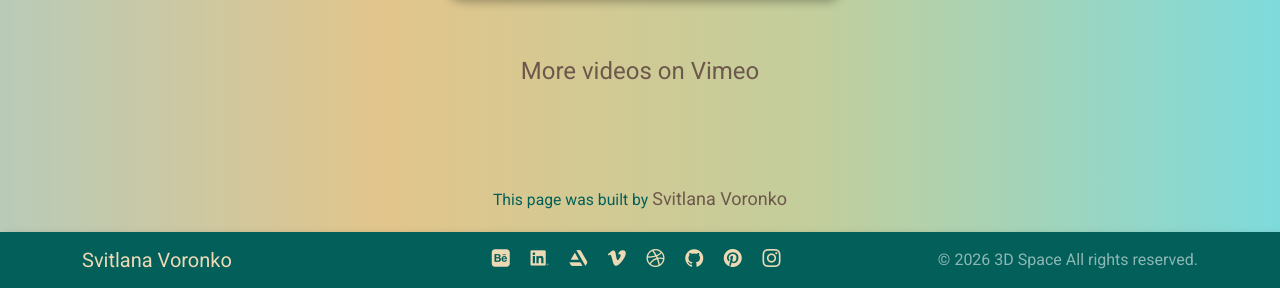
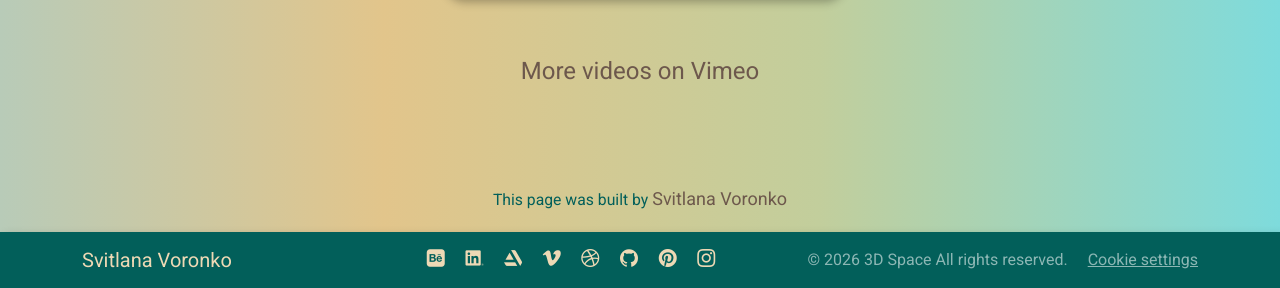
Before and after one commit to fotinia-sadovskaya/my-portfolio-3d-generalist, a plain HTML site: page about.html in a window 1280 px wide. Shown: the part 2107-2395 px from the top of the page. Drawn offline with nearby package versions, Linux system fonts and the light colour scheme.

Commit message:
Added button "Cookie settings"

```diff
--- a/about.html
+++ b/about.html
@@ -257,6 +257,7 @@
         </div>
         <span class="navbar-text">
           &copy; 2026 3D Space All rights reserved.
+          <button type="button" class="cookie-settings-btn" data-cc="show-preferencesModal">Cookie settings</button>
         </span>
       </div>
     </nav>
```
Also changed, not shown: contact.html (+1 -0 lines), project.html (+1 -0 lines).
